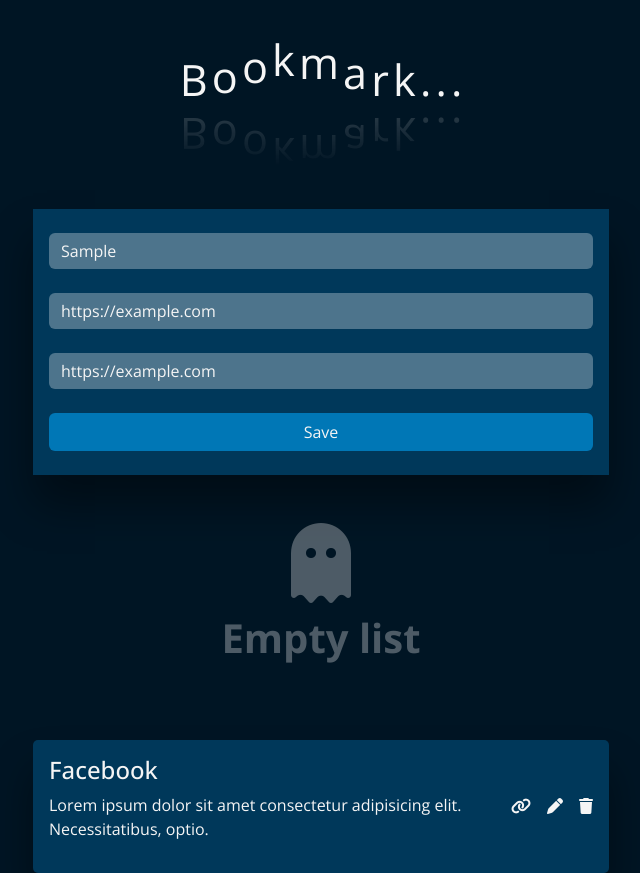
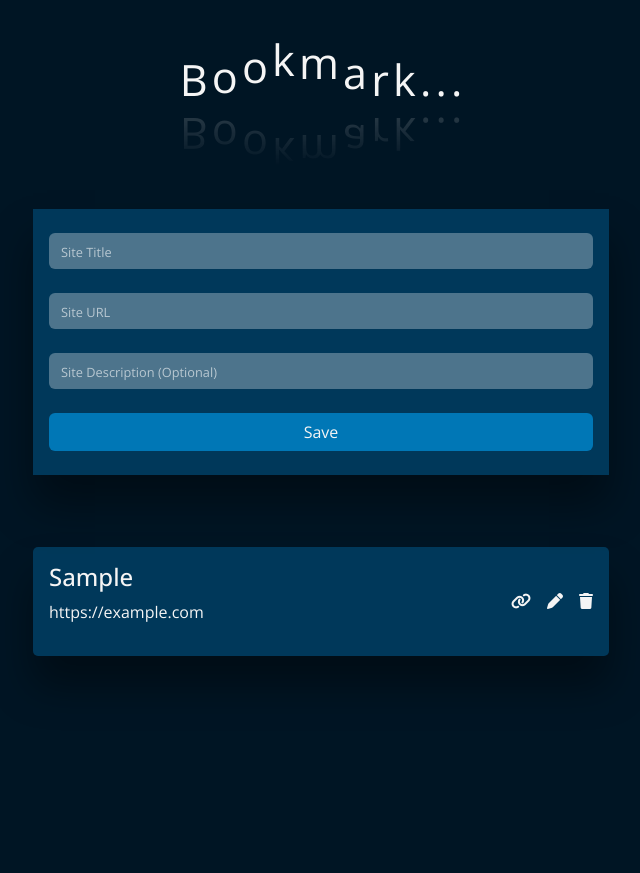
Before and after one commit to Mariam-Zeid/Bookmark-Application, a plain HTML site: page index.html in a window 1280 px wide. Both pictures are taken after typing "Sample", "https://example.com", "https://example.com" into the empty fields and a click on the button "Save". Shown: the whole page, without its empty margins (319-959 px from the left). After the commit the page ends 800 px from the top, so only its background shows below. Drawn offline with nearby package versions, Linux system fonts and the light colour scheme.

Commit message:
Add site to bookmark list

```diff
--- a/index.html
+++ b/index.html
@@ -130,19 +130,6 @@
       </div>
       <!-- ?================ Bookmarks list ================ -->
       <div class="row g-4 mt-5" id="sitesData">
-        <div class="col-12">
-          <div class="bookmark-site p-3 mx-auto d-flex align-items-center justify-content-between gap-4">
-            <div class="site-info">
-              <h4 class="site-title">Facebook</h4>
-              <p class="bookmark-desc">Lorem ipsum dolor sit amet consectetur adipisicing elit. Necessitatibus, optio.</p>
-            </div>
-            <div class="site-action d-flex align-items-center gap-3">
-              <a><i class="fa-solid fa-link"></i></a>
-              <i class="fa-solid fa-pen"></i>
-              <i class="fa-solid fa-trash"></i>
-            </div>
-          </div>
-        </div>
       </div>
     </div>
     </div>
--- a/js/script.js
+++ b/js/script.js
@@ -22,7 +22,72 @@ const emptySiteList = document.querySelector("#emptySiteList");
 const sitesData = document.querySelector("#sitesData");
 const bookmarkDesc = document.querySelector(".bookmark-desc");
 
-
 // ? Validation varibales
 let titleValidation;
 let urlValidation;
+
+let bookmarksList = [];
+displayBookmarks();
+if (localStorage.getItem("bookmarksList") != null) {
+  bookmarksList = JSON.parse(localStorage.getItem("bookmarksList"));
+  displayBookmarks();
+}
+
+// !================================ Functions ================================
+
+// ? Displaying and Hiding the message for an empty list
+function hideGhost() {
+  if (bookmarksList.length === 0) {
+    emptySiteList.classList.remove("d-none");
+    sitesData.classList.add("d-none");
+  } else {
+    emptySiteList.classList.add("d-none");
+    sitesData.classList.remove("d-none");
+  }
+}
+
+// Displaying the ghost if there is no sites in the bookmarksL
+displayBookmarks();
+
+// ? Showing the bookmarks to the user
+function displayBookmarks() {
+  let bookmarksStr = "";
+  for (let i = 0; i < bookmarksList.length; i++) {
+    bookmarksStr += `<div class="col-12">
+          <div class="bookmark-site p-3 mx-auto d-flex align-items-center justify-content-between gap-4">
+            <div class="site-info">
+              <h4 class="site-title">${bookmarksList[i].siteTitle}</h4>
+              <p class="bookmark-desc">${bookmarksList[i].siteDesc}</p>
+            </div>
+            <div class="site-action d-flex align-items-center gap-3">
+              <a><i class="fa-solid fa-link"></i></a>
+              <i class="fa-solid fa-pen"></i>
+              <i class="fa-solid fa-trash"></i>
+            </div>
+          </div>
+        </div>`;
+  }
+  // invoking the function
+  hideGhost();
+  sitesData.innerHTML = bookmarksStr;
+}
+
+// ? Clearing all the input fields
+function clearInputs() {
+  siteTitleInput.value = "";
+  siteUrlInput.value = "";
+  siteDescriptionInput.value = "";
+}
+
+// ? Adding site to the bookmarks list
+addSiteBtn.addEventListener("click", function () {
+  let bookmark = {
+    siteTitle: siteTitleInput.value,
+    siteUrl: siteUrlInput.value,
+    siteDesc: siteDescriptionInput.value,
+  };
+  bookmarksList.push(bookmark);
+  displayBookmarks();
+  clearInputs();
+  localStorage.setItem("siteList", JSON.stringify(bookmarksList));
+});
```
